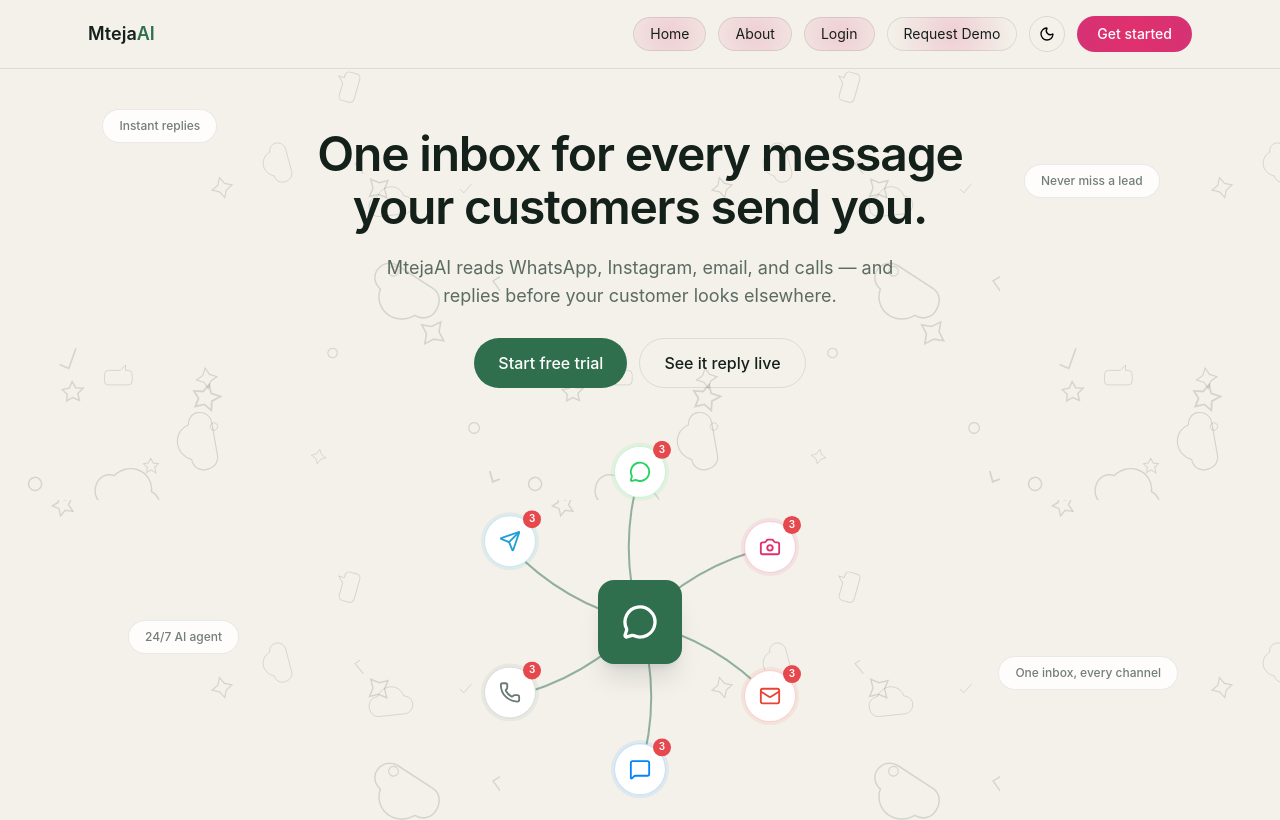
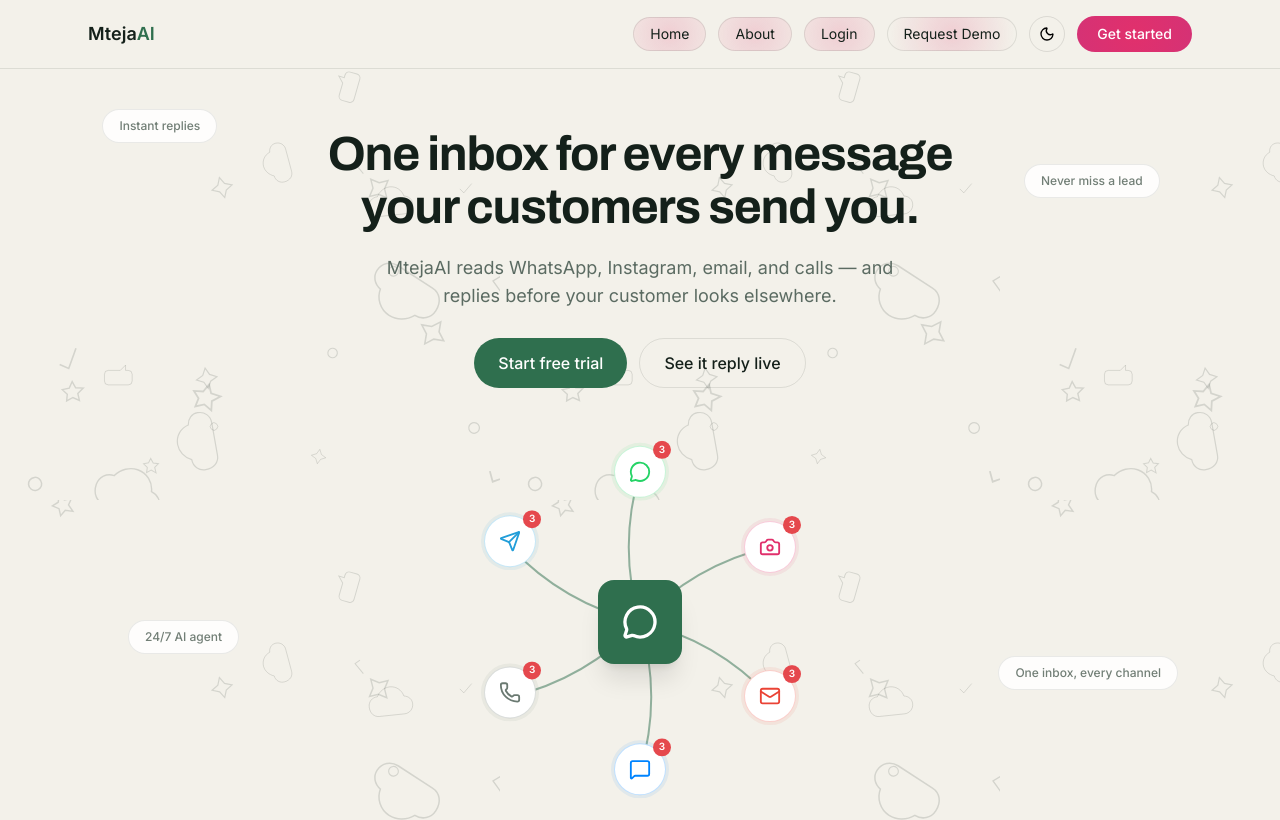
Before and after one commit to willy7890/Mteja-AI, a React (Vite) app in the folder frontend/: page / in a window 1280 px wide. Shown: the top 820 px of the page. Built offline with nearby package versions, Linux system fonts and the light colour scheme.

Commit message:
feat:setting font style inside index.css file

```diff
--- a/frontend/src/index.css
+++ b/frontend/src/index.css
@@ -1,3 +1,11 @@
+body {
+  font-family: 'Inter', sans-serif;
+}
+
+h1, h2, h3 {
+  font-family: 'Archivo', sans-serif;
+  font-weight: 700;
+}
 @import "tailwindcss";
 @tailwind base;
 @tailwind components;
```
